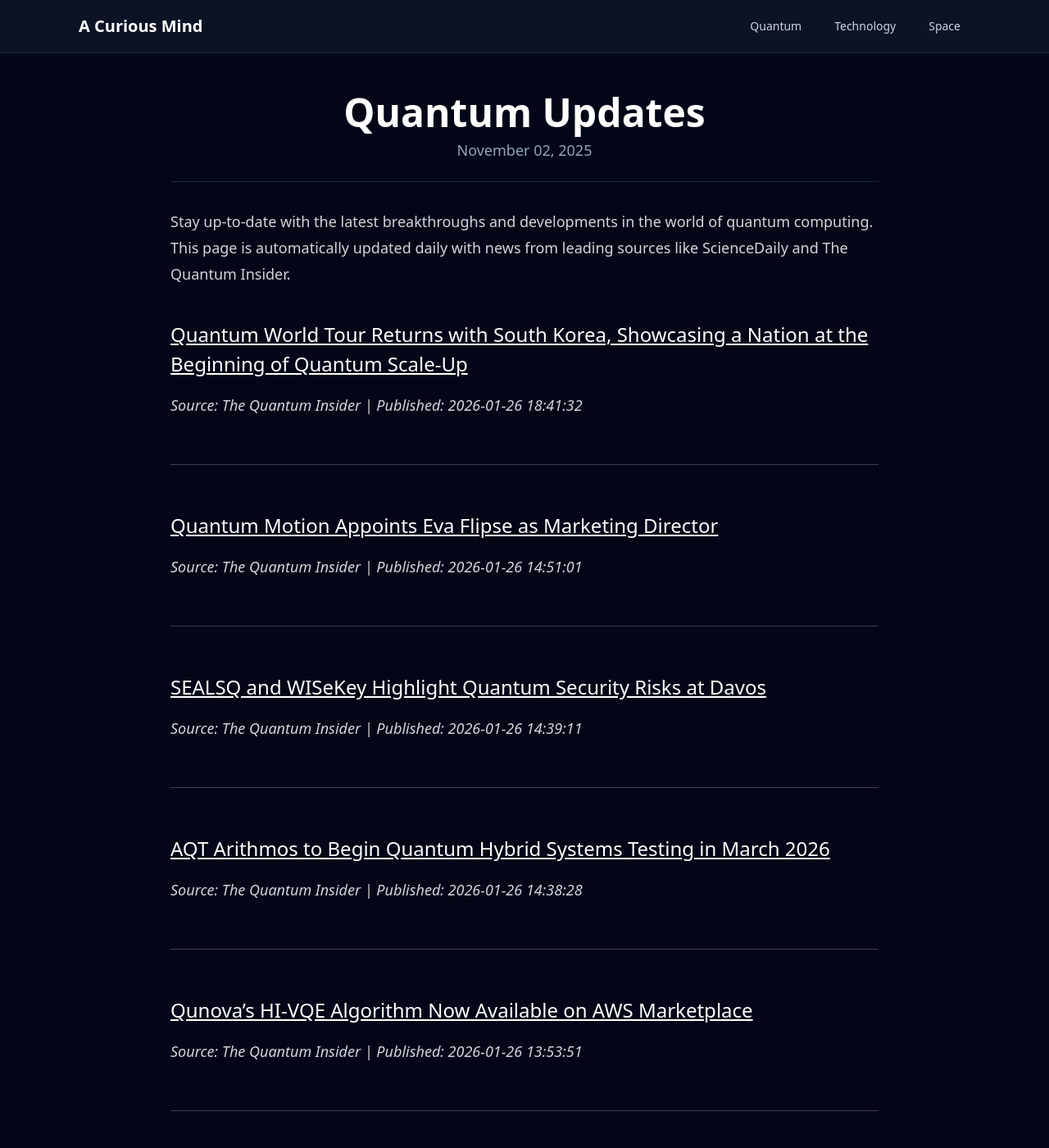
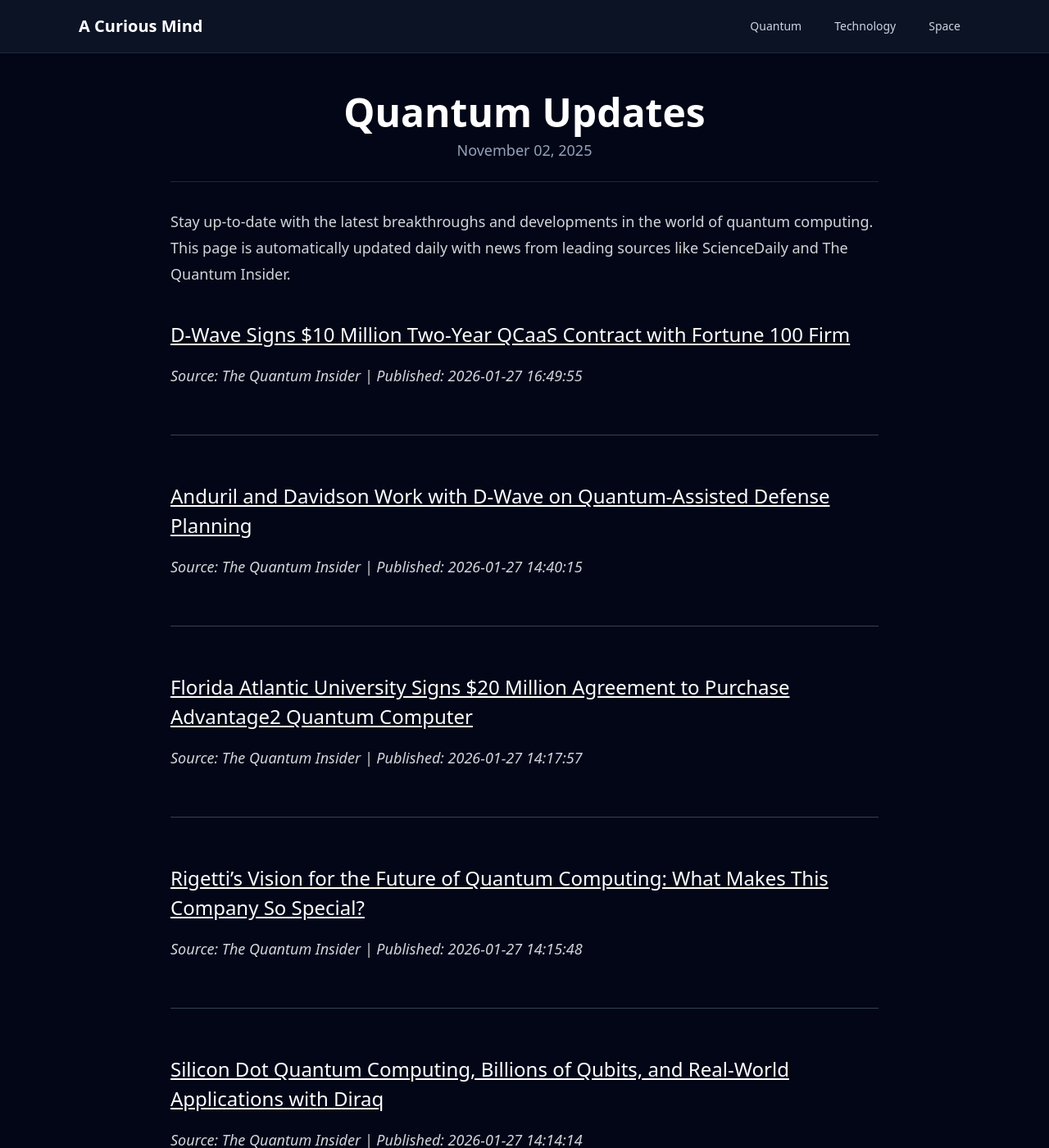
Before and after one commit to onehl7/onehl7.github.io, a Jekyll site: the page built from _posts/2025-11-02-quantum-updates.md, in a window 1280 px wide and 1400 px high. Shown: the whole window at 82% size. Built offline with Jekyll 4.4.1, drawn with Linux system fonts in a browser that asks for light colours; nearby versions of some CDN libraries; some of the changed text lies outside the part shown.

Commit message:
Update quantum news data

```diff
--- a/_data/quantum_news.json
+++ b/_data/quantum_news.json
@@ -1,33 +1,39 @@
 [
   {
     "source": "The Quantum Insider",
-    "title": "Quantum World Tour Returns with South Korea, Showcasing a Nation at the Beginning of Quantum Scale-Up",
-    "link": "https://thequantuminsider.com/2026/01/26/quantum-world-tour-returns-with-south-korea-showcasing-a-nation-at-the-beginning-of-quantum-scale-up/",
-    "published": "2026-01-26 18:41:32"
+    "title": "D-Wave Signs $10 Million Two-Year QCaaS Contract with Fortune 100 Firm",
+    "link": "https://thequantuminsider.com/2026/01/27/d-wave-10-million-two-year-qcaas-agreement-fortune-100/",
+    "published": "2026-01-27 16:49:55"
   },
   {
     "source": "The Quantum Insider",
-    "title": "Quantum Motion Appoints Eva Flipse as Marketing Director",
-    "link": "https://thequantuminsider.com/2026/01/26/quantum-motion-appoints-eva-flipse-director-of-marketing/",
-    "published": "2026-01-26 14:51:01"
+    "title": "Anduril and Davidson Work with D-Wave on Quantum-Assisted Defense Planning",
+    "link": "https://thequantuminsider.com/2026/01/27/d-wave-anduril-davidson-quantum-hybrid-missile-defense/",
+    "published": "2026-01-27 14:40:15"
   },
   {
     "source": "The Quantum Insider",
-    "title": "SEALSQ and WISeKey Highlight Quantum Security Risks at Davos",
-    "link": "https://thequantuminsider.com/2026/01/26/sealsq-wisekey-quantum-security-davos/",
-    "published": "2026-01-26 14:39:11"
+    "title": "Florida Atlantic University Signs $20 Million Agreement to Purchase Advantage2 Quantum Computer",
+    "link": "https://thequantuminsider.com/2026/01/27/florida-atlantic-university-signs-20-million-agreement-to-purchase-advantage2-quantum-computer/",
+    "published": "2026-01-27 14:17:57"
   },
   {
     "source": "The Quantum Insider",
-    "title": "AQT Arithmos to Begin Quantum Hybrid Systems Testing in March 2026",
-    "link": "https://thequantuminsider.com/2026/01/26/aqt-arithmos-quantum-technologies-testing-program-march-2026/",
-    "published": "2026-01-26 14:38:28"
+    "title": "Rigetti\u2019s Vision for the Future of Quantum Computing: What Makes This Company So Special?",
+    "link": "https://thequantuminsider.com/2026/01/27/rigettis-vision-for-the-future-of-quantum-computing-what-makes-this-company-so-special/",
+    "published": "2026-01-27 14:15:48"
   },
   {
     "source": "The Quantum Insider",
-    "title": "Qunova\u2019s HI-VQE Algorithm Now Available on AWS Marketplace",
-    "link": "https://thequantuminsider.com/2026/01/26/qunovas-hi-vqe-algorithm-now-available-on-aws-marketplace/",
-    "published": "2026-01-26 13:53:51"
+    "title": "Silicon Dot Quantum Computing, Billions of Qubits, and Real-World Applications with Diraq",
+    "link": "https://thequantuminsider.com/2026/01/27/silicon-dot-quantum-computing-billions-of-qubits-and-real-world-applications-with-diraq/",
+    "published": "2026-01-27 14:14:14"
+  },
+  {
+    "source": "ScienceDaily (Quantum Computing)",
+    "title": "A hidden magnetic order could unlock superconductivity",
+    "link": "https://www.sciencedaily.com/releases/2026/01/260126231849.htm",
+    "published": "2026-01-27 04:39:16"
   },
   {
     "source": "ScienceDaily (Quantum Computing)",
@@ -52,11 +58,5 @@
     "title": "A tiny spin change just flipped a famous quantum effect",
     "link": "https://www.sciencedaily.com/releases/2026/01/260121233400.htm",
     "published": "2026-01-22 04:43:56"
-  },
-  {
-    "source": "ScienceDaily (Quantum Computing)",
-    "title": "Electrons stop acting like particles\u2014and physics still works",
-    "link": "https://www.sciencedaily.com/releases/2026/01/260115022758.htm",
-    "published": "2026-01-15 13:36:20"
   }
 ]
```
